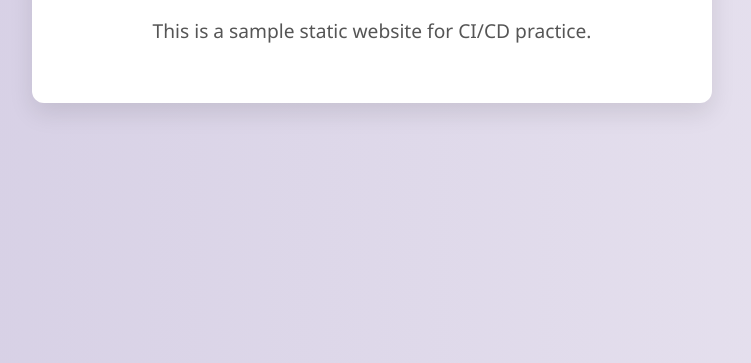
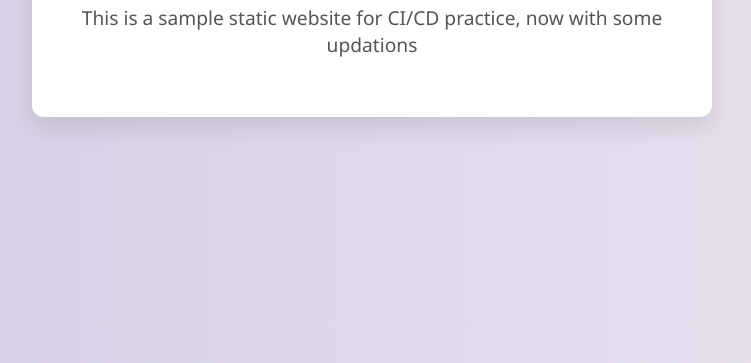
Before and after one commit to AgentRoss/Pipeline, a plain HTML site: page index.html in a window 1280 px wide. Shown: the part 437-800 px from the top of the page, without its empty margins (268-1019 px from the left). Drawn offline with Linux system fonts and the light colour scheme.

Commit message:
Update index.html

```diff
--- a/index.html
+++ b/index.html
@@ -10,7 +10,7 @@
   <div class="container">
     <h1>Hello, Jenkins!</h1>
     <h2>This is  Developer Gaurav</h2>
-    <p>This is a sample static website for CI/CD practice.</p>
+    <p>This is a sample static website for CI/CD practice, now with some updations</p>
   </div>
 </body>
 </html>
```
